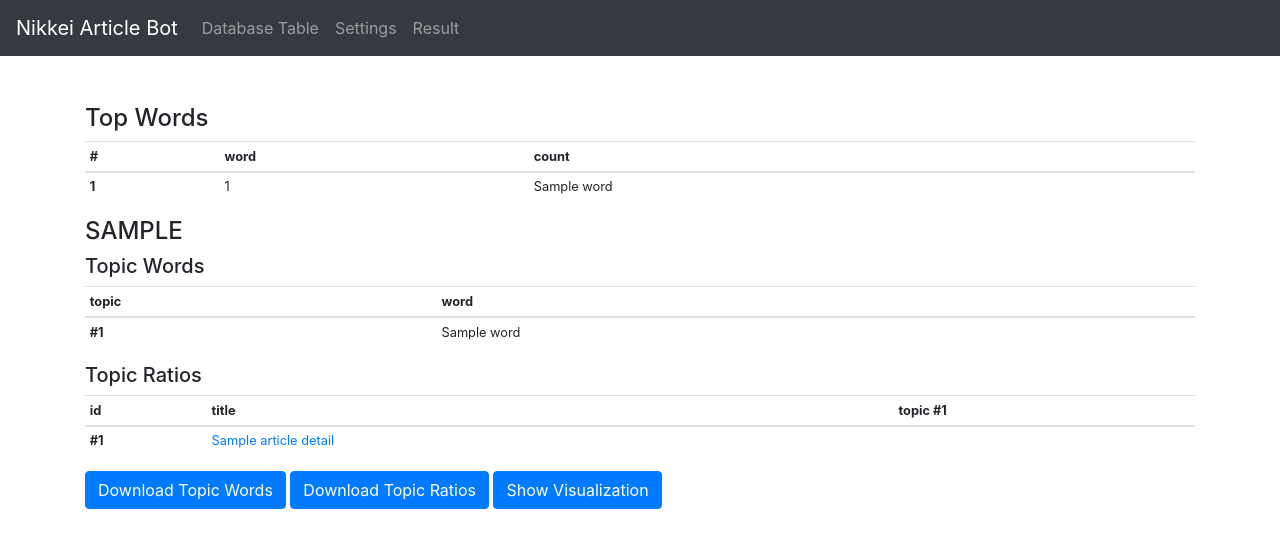
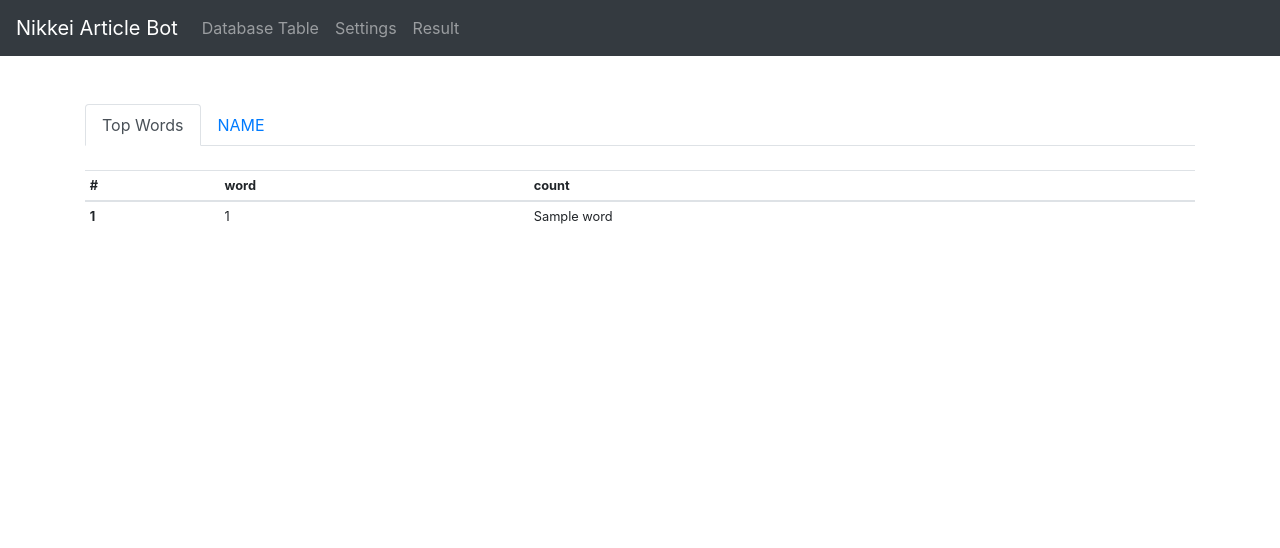
Before and after one commit to silviaclaire/nikkei-article-bot, a Flask app: template app/templates/result.html in a window 1280 px wide. Shown: the top 548 px of the page. Run offline with Flask 2, Linux system fonts and the light colour scheme; the template is opened without the code that fills it: most values are stand-ins (such as "Sample title", 1, 10 or a date in 2020); parts of the project's set-up code (start-up, migrations or seed data) failed here and were passed over; some libraries are stand-ins or nearby versions.

Commit message:
resolve #2: fix/enhance_layout (#30)
- add navigation tabs and sub-tabs
- vertical scroll for tables: no need since we are using sub-tabs

```diff
--- a/app/templates/result.html
+++ b/app/templates/result.html
@@ -15,9 +15,41 @@
 
 {% if result %}
 
+<!-- nav tabs -->
+<ul class="nav nav-tabs" id="navTab" role="tablist">
+    <li class="nav-item">
+        <a
+                class="nav-link active"
+                id="topword-tab"
+                data-toggle="tab"
+                href="#topword"
+                role="tab"
+                aria-controls="topword"
+                aria-selected="true">
+            Top Words
+        </a>
+    </li>
+    {% for model_type in result['models'].keys() %}
+    <li class="nav-item">
+        <a
+                class="nav-link"
+                id="{{ model_type }}-tab"
+                data-toggle="tab"
+                href="#{{ model_type }}"
+                role="tab"
+                aria-controls="{{ model_type }}"
+                aria-selected="true">
+            {{ model_type.upper() }}
+        </a>
+    </li>
+    {% endfor %}
+</ul>
+
+<!-- contents -->
+<div id="tabContent" class="tab-content mt-4">
+
     <!-- top words -->
-<div>
-    <h4>Top Words</h4>
+    <div class="tab-pane fade show active" id="topword" role="tabpanel" aria-labelledby="topword-tab">
         <table class="table table-sm table-hover">
             <thead>
                 <tr>
@@ -38,14 +70,61 @@
         </table>
     </div>
 
+    {% for model_type, model_result in result['models'].items() %}
 
-{% for model_type, model_result in result['models'].items() %}
-<div>
-    <h4>{{ model_type.upper() }}</h4>
+    <div class="tab-pane fade" id="{{ model_type }}" role="tabpanel" aria-labelledby="{{ model_type }}-tab">
+
+        <!-- sub-nav pills -->
+        <ul class="nav nav-pills mb-2 justify-content-center" id="pills-{{ model_type }}-tab" role="tablist">
+            <li class="nav-item">
+                <a
+                        class="nav-link active"
+                        data-toggle="pill"
+                        role="tab"
+                        id="pills-{{ model_type }}-topicword-tab"
+                        href="#pills-{{ model_type }}-topicword"
+                        aria-controls="pills-{{ model_type }}-topicword"
+                        aria-selected="true">
+                    Topic Words
+                </a>
+            </li>
+            <li class="nav-item">
+                <a
+                        class="nav-link"
+                        data-toggle="pill"
+                        role="tab"
+                        id="pills-{{ model_type }}-topicratio-tab"
+                        href="#pills-{{ model_type }}-topicratio"
+                        aria-controls="pills-{{ model_type }}-topicratio"
+                        aria-selected="false">
+                    Topic Ratios
+                </a>
+            </li>
+            <li class="nav-item">
+                <a
+                        class="nav-link"
+                        href="{{ url_for('static', filename=model_result['visualization_filename']) }}"
+                        target="_blank"
+                        role="tab">
+                    Show Visualization
+                </a>
+            </li>
+        </ul>
+
+        <div class="tab-content" id="pills-tabContent">
 
             <!-- topic words -->
-    <div>
-        <h5>Topic Words</h5>
+            <div
+                    class="tab-pane fade show active"
+                    role="tabpanel"
+                    id="pills-{{ model_type }}-topicword"
+                    aria-labelledby="pills-{{ model_type }}-topicword-tab">
+                <a
+                        class="float-right"
+                        download="{{ model_result['topic_words_filename'] }}"
+                        href="{{ url_for('download', filename=model_result['topic_words_filename']) }}">
+                    Download as CSV
+                </a>
                 <table class="table table-sm table-hover">
                     <thead>
                         <tr>
@@ -67,8 +146,17 @@
             </div>
 
             <!-- topic ratios -->
-    <div>
-        <h5>Topic Ratios</h5>
+            <div
+                    class="tab-pane fade"
+                    role="tabpanel"
+                    id="pills-{{ model_type }}-topicratio"
+                    aria-labelledby="pills-{{ model_type }}-topicratio-tab">
+                <a
+                        class="float-right"
+                        download="{{ model_result['topic_ratios_filename'] }}"
+                        href="{{ url_for('download', filename=model_result['topic_ratios_filename']) }}">
+                    Download as CSV
+                </a>
                 <table class="table table-sm table-hover">
                     <thead>
                         <tr>
@@ -97,20 +185,13 @@
                 </table>
             </div>
 
-    <div>
-        <a class="btn btn-primary" role="button" download="{{ model_result['topic_words_filename'] }}" href="{{ url_for('download', filename=model_result['topic_words_filename']) }}">
-            Download Topic Words
-        </a>
-        <a class="btn btn-primary" role="button" download="{{ model_result['topic_ratios_filename'] }}" href="{{ url_for('download', filename=model_result['topic_ratios_filename']) }}">
-            Download Topic Ratios
-        </a>
-        <a class="btn btn-primary" role="button" href="{{ url_for('static', filename=model_result['visualization_filename']) }}" target="_blank">
-            Show Visualization
-        </a>
         </div>
+
     </div>
 
     {% endfor %}
+
+</div>
 
 {% else %}
 
```
Lines whose indentation alone changed are shown as unchanged.
